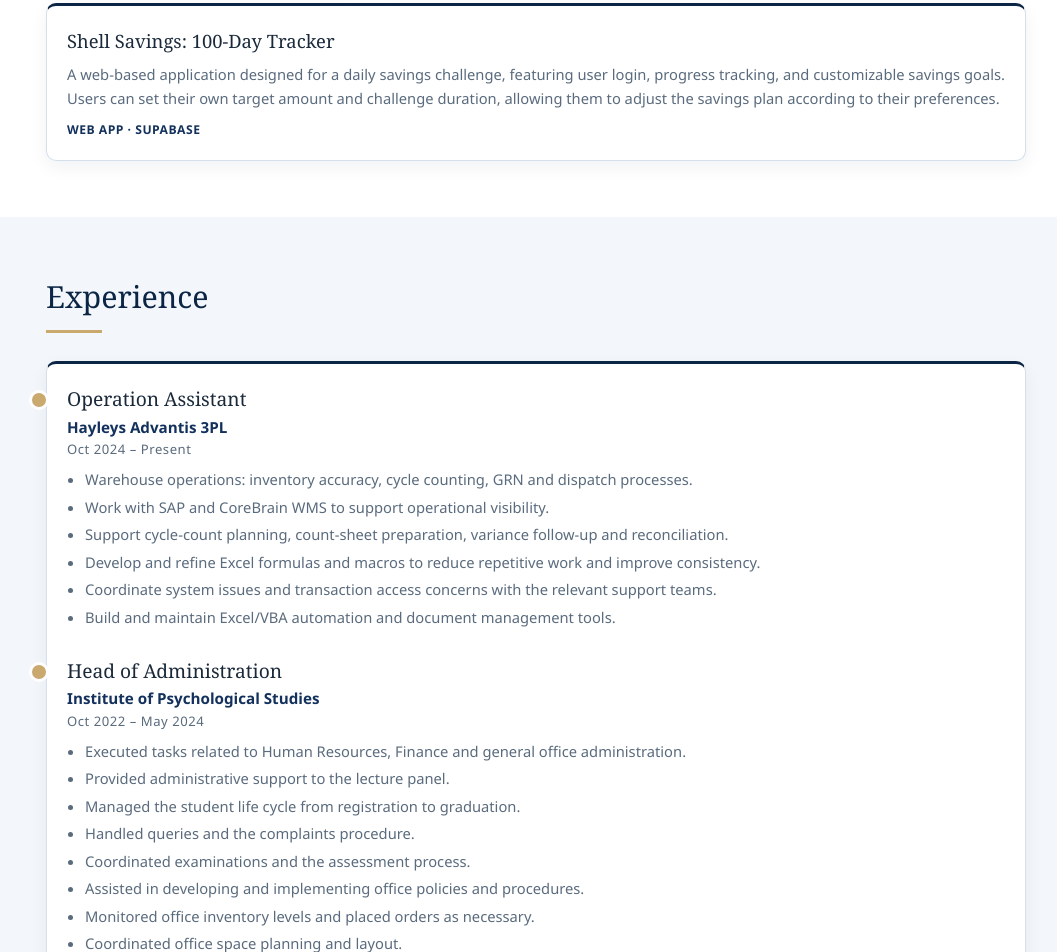
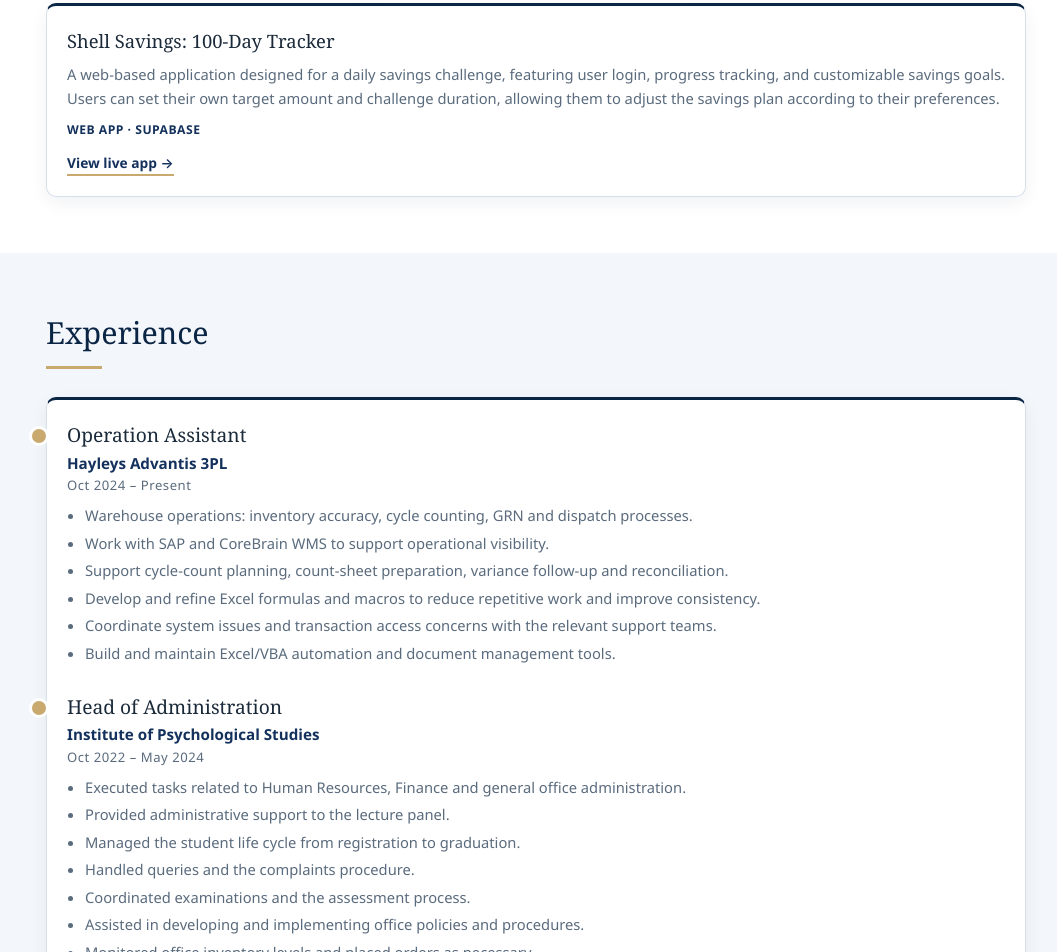
Before and after one commit to Dev-P-001/DevniBandara.github.io, a plain HTML site: page index.html in a window 1280 px wide. Shown: the part 2086-3038 px from the top of the page, without its empty margins (104-1161 px from the left). Drawn offline with Linux system fonts and the light colour scheme.

Commit message:
Add files via upload

```diff
--- a/index.html
+++ b/index.html
@@ -321,6 +321,26 @@
             color: #fff
         }
 
+        .proj-link {
+            display: inline-block;
+            margin-top: 12px;
+            font-size: .86rem;
+            font-weight: 600;
+            color: var(--navy2);
+            text-decoration: none;
+            border-bottom: 2px solid var(--gold)
+        }
+
+        .proj-link:hover {
+            color: var(--gold)
+        }
+
+        @media (prefers-color-scheme:dark) {
+            :root:not([data-theme="light"]) .proj-link {
+                color: var(--gold)
+            }
+        }
+
         footer a {
             color: var(--gold);
             text-decoration: none;
@@ -542,6 +562,8 @@
                         tracking, and customizable savings goals. Users can set their own target amount and challenge
                         duration, allowing them to adjust the savings plan according to their preferences.</p>
                     <div class="stack">Web app · Supabase</div>
+                    <a class="proj-link" href="https://shell-saving-site.netlify.app/" target="_blank"
+                        rel="noopener noreferrer">View live app &rarr;</a>
                 </div>
             </div>
         </div>
```
